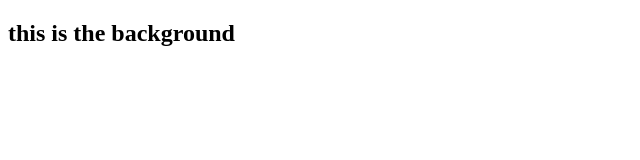
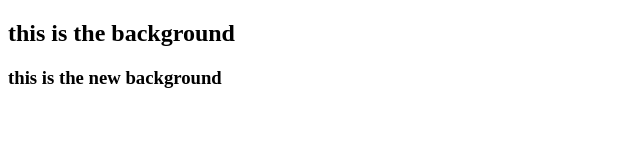
Before and after one commit to yacineabada/background-generator, a plain HTML site: page index.html in a window 1280 px wide. Shown: the whole page, without its empty margins (0-640 px from the left). Drawn offline with Linux system fonts and the light colour scheme.

Commit message:
changing text

```diff
--- a/index.html
+++ b/index.html
@@ -8,6 +8,7 @@
 </head>
 <body>
 <h2>this is the background</h2>
+<h3>this is the new background</h3>
 
 </body>
 </html>
```
